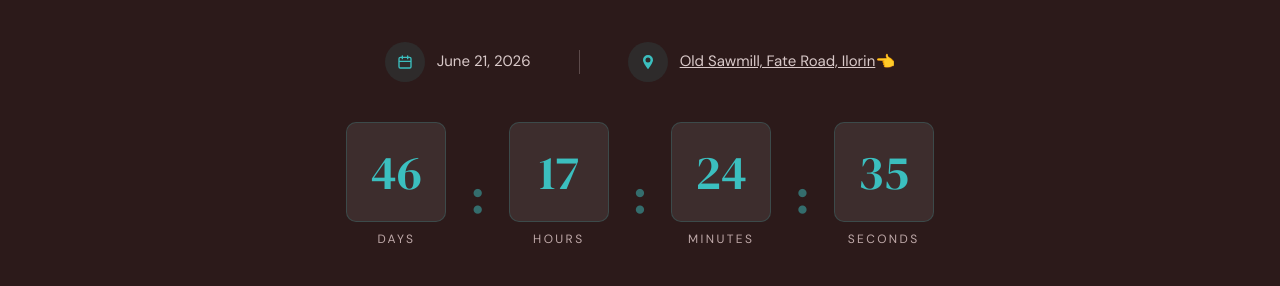
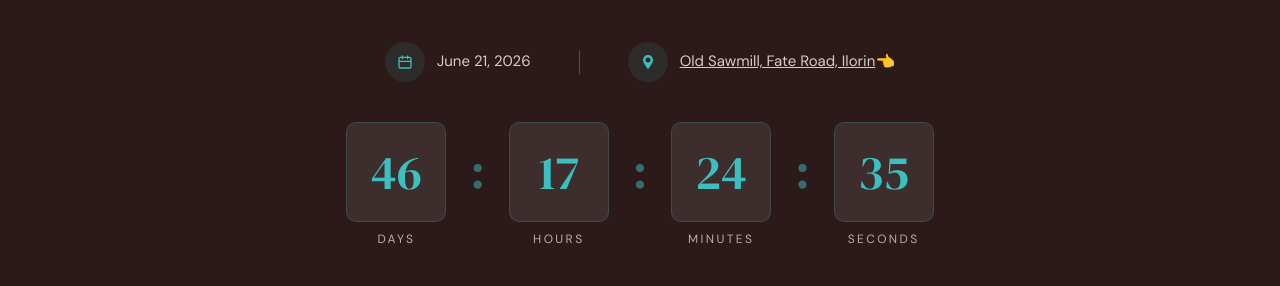
Before and after one commit to Isaacjosh23/pearls-sickle-cell, a Next.js app: page / in a window 1280 px wide. Shown: the part 1080-1366 px from the top of the page. Built offline with nearby package versions, Linux system fonts and the light colour scheme.

Commit message:
time alignment

```diff
--- a/src/components/event/components/EventCountDown.tsx
+++ b/src/components/event/components/EventCountDown.tsx
@@ -48,7 +48,7 @@
           </p>
         </div>
       ) : (
-        <div className="flex items-end gap-[1.6rem] md:gap-[2.4rem]">
+        <div className="flex items-center justify-center gap-[1.6rem] md:gap-[2.4rem]">
           <CountdownUnit value={timeLeft.days} label="Days" />
           <span className="font-display text-[3.6rem] md:text-[4.8rem] text-teal-400/50 mb-[2.8rem] leading-none">
             :
```
